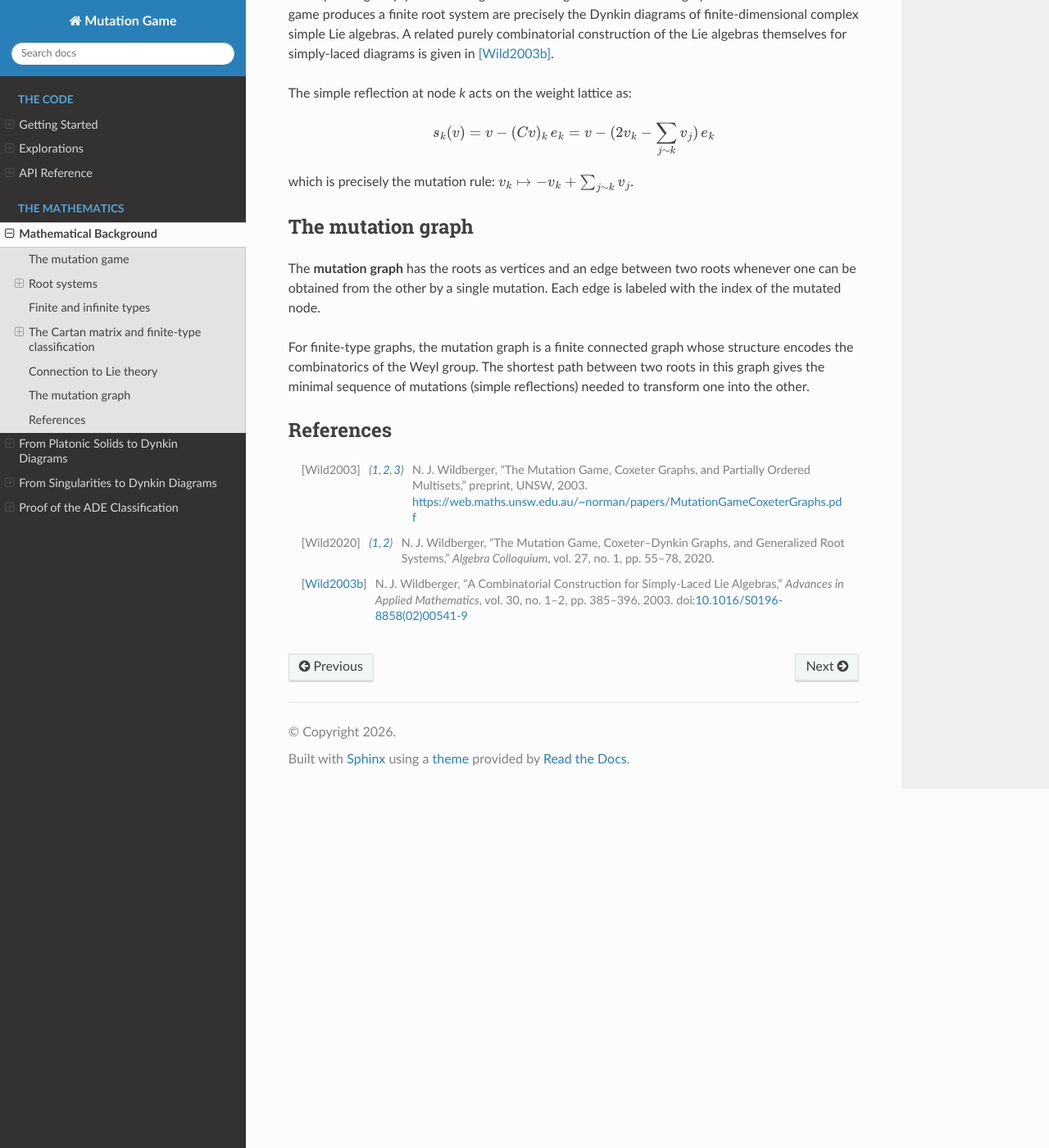
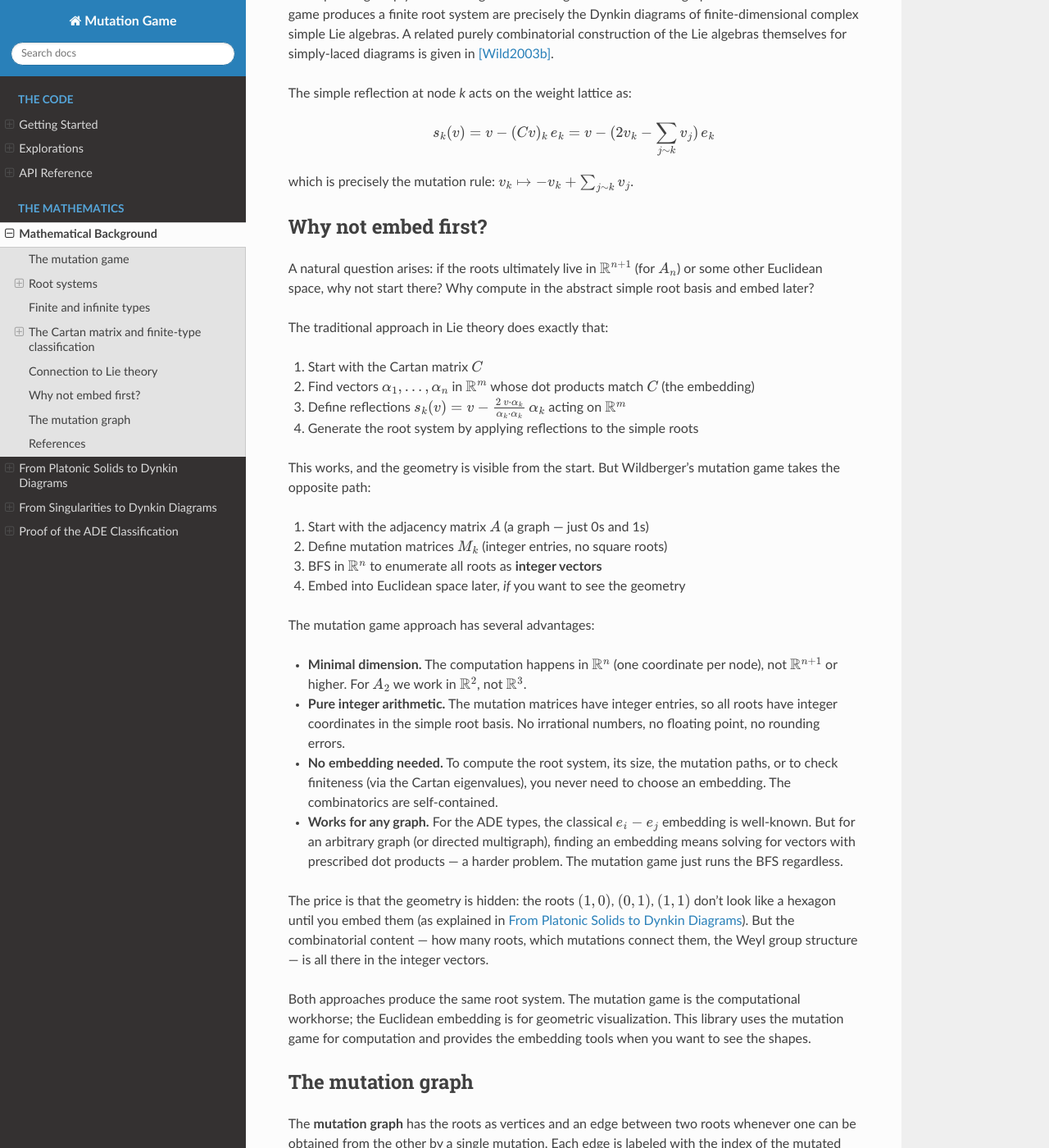
Before and after one commit to andreacortis/mutation_game, a Sphinx documentation site: the page built from docs/background.rst, in a window 1280 px wide and 1400 px high, scrolled down 3741 px. Shown: the whole window at 82% size. Built offline with Sphinx 7.4.7 and the Read the Docs theme 3.1.0, drawn with Linux system fonts in a browser that asks for light colours.

Commit message:
Add 'Why not embed first?' section to mathematical background
Compares the two approaches to computing root systems:
- Traditional (embed in R^m first, then reflect): geometry visible
  from the start, but requires finding the embedding
- Mutation game (compute in R^n with integers, embed later):
  minimal dimension, pure integer arithmetic, no embedding needed,
  works for any graph

Explains the trade-off: the mutation game hides the geometry but
gives cleaner combinatorics. Both produce the same root system.

Co-Authored-By: Claude Opus 4.6 (1M context) <noreply@anthropic.com>

```diff
--- a/docs/background.rst
+++ b/docs/background.rst
@@ -233,6 +233,62 @@ The simple reflection at node *k* acts on the weight lattice as:
 which is precisely the mutation rule:
 :math:`v_k \mapsto -v_k + \sum_{j \sim k} v_j`.
 
+Why not embed first?
+--------------------
+
+A natural question arises: if the roots ultimately live in
+:math:`\mathbb{R}^{n+1}` (for :math:`A_n`) or some other Euclidean space, why
+not start there? Why compute in the abstract simple root basis and embed later?
+
+The traditional approach in Lie theory does exactly that:
+
+1. Start with the Cartan matrix :math:`C`
+2. Find vectors :math:`\alpha_1, \ldots, \alpha_n` in :math:`\mathbb{R}^m`
+   whose dot products match :math:`C` (the embedding)
+3. Define reflections
+   :math:`s_k(v) = v - \frac{2\, v \cdot \alpha_k}{\alpha_k \cdot \alpha_k}\, \alpha_k`
+   acting on :math:`\mathbb{R}^m`
+4. Generate the root system by applying reflections to the simple roots
+
+This works, and the geometry is visible from the start. But Wildberger's
+mutation game takes the opposite path:
+
+1. Start with the adjacency matrix :math:`A` (a graph — just 0s and 1s)
+2. Define mutation matrices :math:`M_k` (integer entries, no square roots)
+3. BFS in :math:`\mathbb{R}^n` to enumerate all roots as **integer vectors**
+4. Embed into Euclidean space later, *if* you want to see the geometry
+
+The mutation game approach has several advantages:
+
+- **Minimal dimension.** The computation happens in :math:`\mathbb{R}^n`
+  (one coordinate per node), not :math:`\mathbb{R}^{n+1}` or higher. For
+  :math:`A_2` we work in :math:`\mathbb{R}^2`, not :math:`\mathbb{R}^3`.
+
+- **Pure integer arithmetic.** The mutation matrices have integer entries, so
+  all roots have integer coordinates in the simple root basis. No irrational
+  numbers, no floating point, no rounding errors.
+
+- **No embedding needed.** To compute the root system, its size, the mutation
+  paths, or to check finiteness (via the Cartan eigenvalues), you never need
+  to choose an embedding. The combinatorics are self-contained.
+
+- **Works for any graph.** For the ADE types, the classical
+  :math:`e_i - e_j` embedding is well-known. But for an arbitrary graph (or
+  directed multigraph), finding an embedding means solving for vectors with
+  prescribed dot products — a harder problem. The mutation game just runs the
+  BFS regardless.
+
+The price is that the geometry is hidden: the roots :math:`(1, 0)`,
+:math:`(0, 1)`, :math:`(1, 1)` don't look like a hexagon until you embed
+them (as explained in :doc:`platonic_solids`). But the combinatorial content —
+how many roots, which mutations connect them, the Weyl group structure — is
+all there in the integer vectors.
+
+Both approaches produce the same root system. The mutation game is the
+computational workhorse; the Euclidean embedding is for geometric
+visualization. This library uses the mutation game for computation and
+provides the embedding tools when you want to see the shapes.
+
 The mutation graph
 ------------------
 
```
